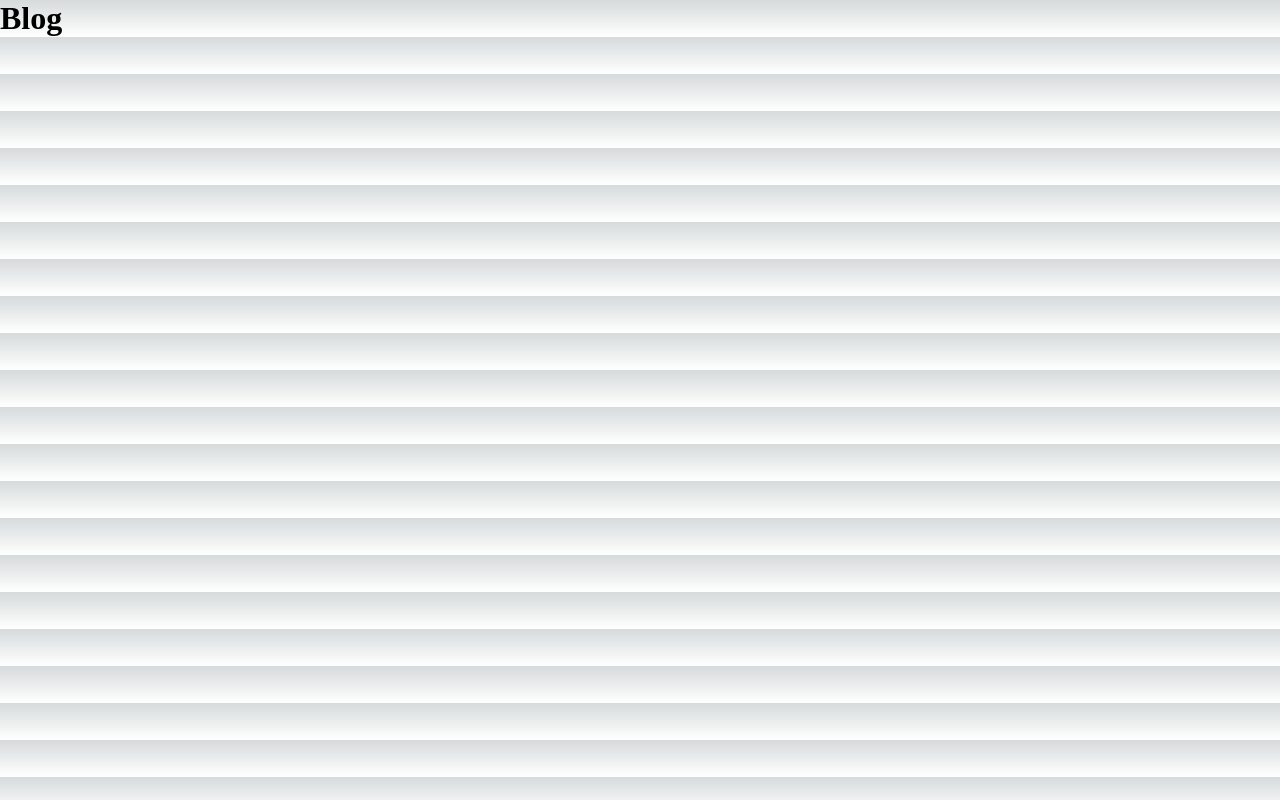
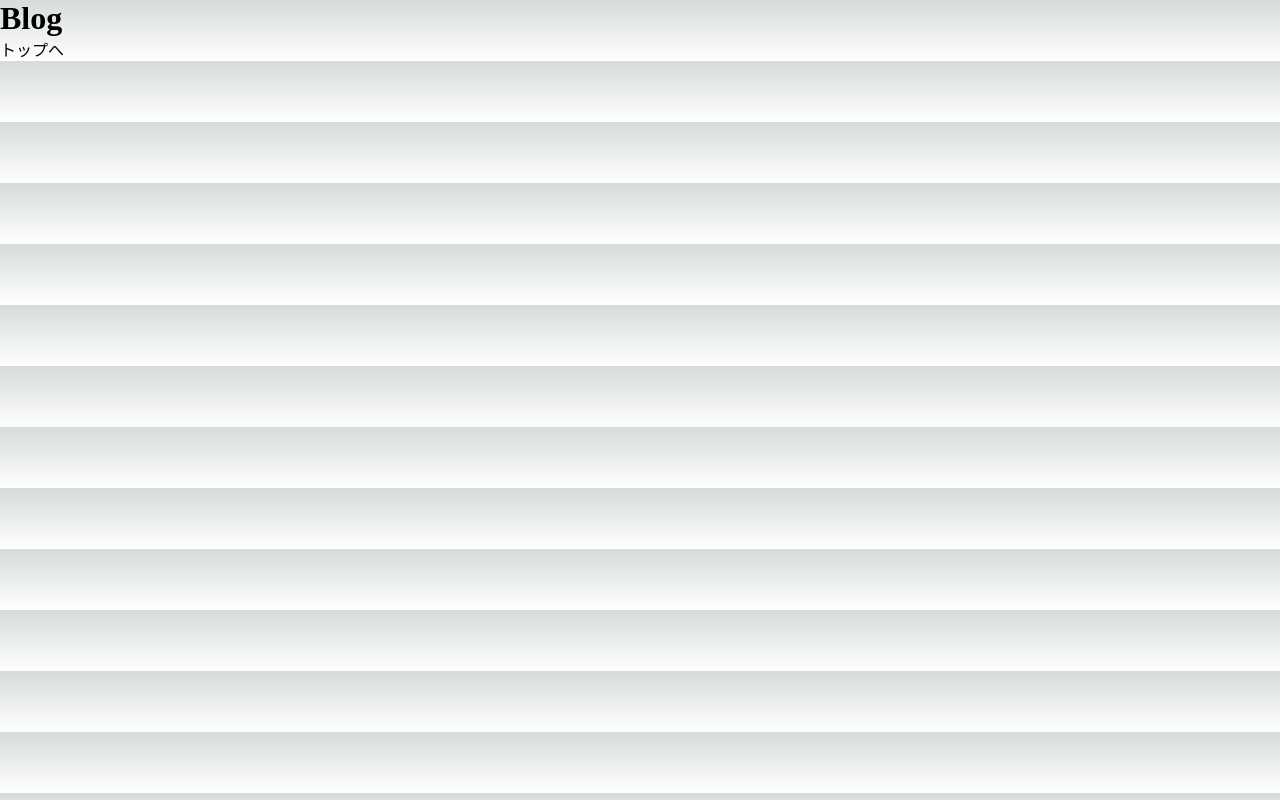
Before and after one commit to kei-1313/Nextjs-practice, a Next.js app: page /blog in a window 1280 px wide. Built offline with nearby package versions, Linux system fonts and the light colour scheme.

Commit message:
Linkコンポーネントの使い方

```diff
--- a/src/pages/blog/[id].js
+++ b/src/pages/blog/[id].js
@@ -1,5 +1,6 @@
 import React from 'react'
 import { useRouter } from 'next/router';
+
 
 const id = ({query}) => {
   const router = useRouter();
@@ -19,6 +20,8 @@ const id = ({query}) => {
       <h2>{ router.query.id }</h2>
       <button onClick={clickHandler}>トップへ画面遷移</button>
       <button onClick={clickHandlerBack}>戻る</button>
+
+
     </div>
   )
 }
--- a/src/pages/blog/index.js
+++ b/src/pages/blog/index.js
@@ -1,9 +1,12 @@
-import React from 'react'
+import Link from 'next/link'
 
 function Blog() {
   return (
     <div>
       <h1>Blog</h1>
+      <Link href="/">
+        トップへ
+      </Link>
     </div>
   )
 }
```
